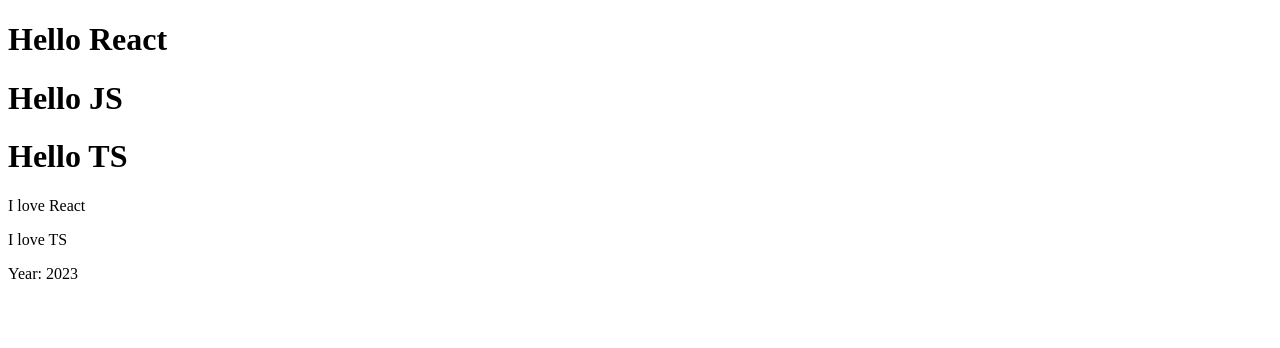
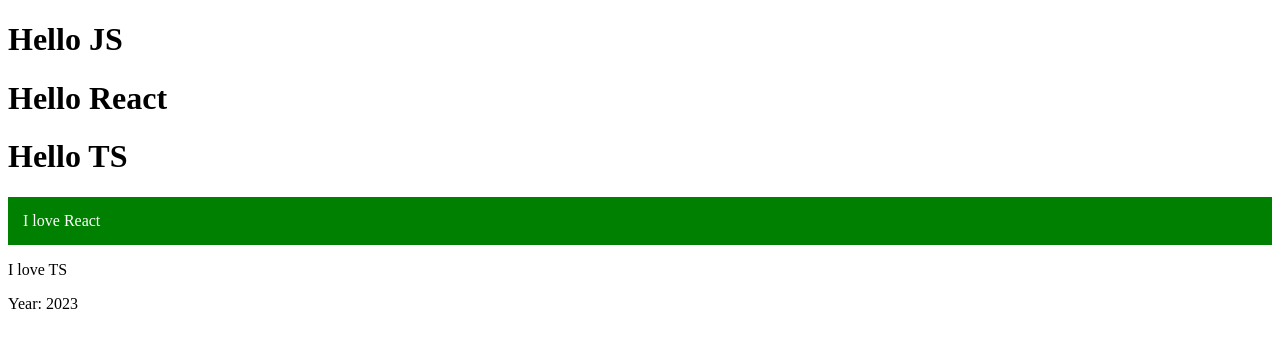
Before and after one commit to KDaniyil/React-shop-project, a React (Create React App) app: page / in a window 1280 px wide. Shown: the top 348 px of the page. Built offline with nearby package versions, Linux system fonts and the light colour scheme.

Commit message:
add style...

```diff
--- a/src/Content.tsx
+++ b/src/Content.tsx
@@ -6,7 +6,15 @@ type Props = {
 export const Content = (props: Props) => {
     return (
         <>
-            <p>{props.text1}</p>
+            <p
+                style={{
+                    color: 'white',
+                    backgroundColor: 'green',
+                    padding: '15px',
+                }}
+            >
+                {props.text1}
+            </p>
             <p>{props.text2}</p>
             <div>Year: {props.year}</div>
         </>
--- /dev/null
+++ b/src/Title.tsx
@@ -0,0 +1,6 @@
+type Props = {
+    text: string
+}
+export const Title = (props: Props) => {
+    return <h1>Hello {props.text}</h1>
+}
--- a/src/index.tsx
+++ b/src/index.tsx
@@ -2,22 +2,13 @@ import { type } from '@testing-library/user-event/dist/type'
 import React from 'react'
 import ReactDOM from 'react-dom/client'
 import { Content } from './Content'
+import { Title } from './Title'
 
-interface ITItleProps {
-    text: string
-}
-
-const Title = (props: ITItleProps) => {
-    console.log(props)
-    return <h1>Hello {props.text}</h1>
-}
-
-//! Component
 function App() {
     return (
         <>
+            <Title text="JS" />
             <Title text="React" />
-            <Title text="JS" />
             <Title text="TS" />
             <Content text1="I love React" text2="I love TS" year={2023} />
         </>
```
